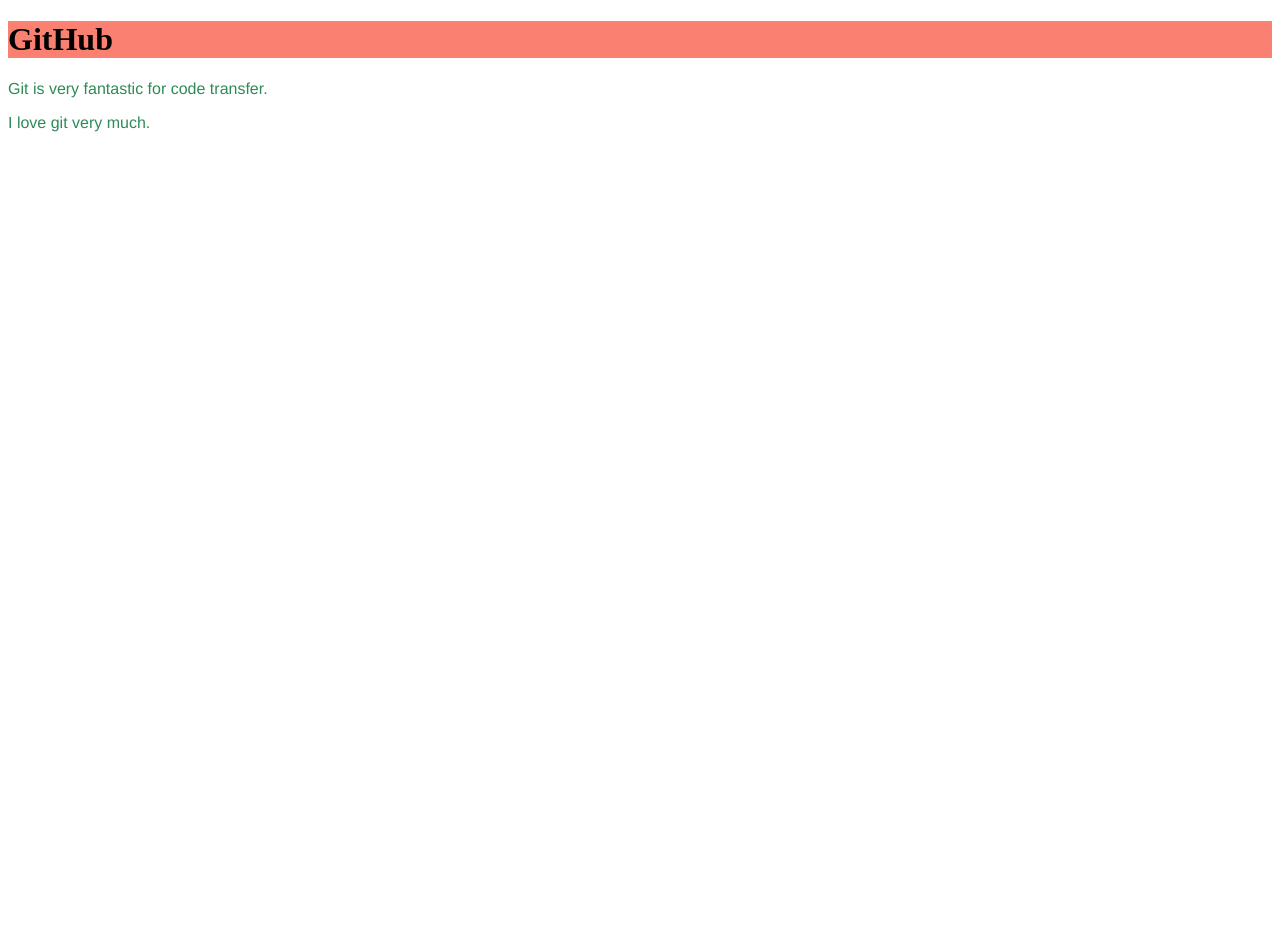
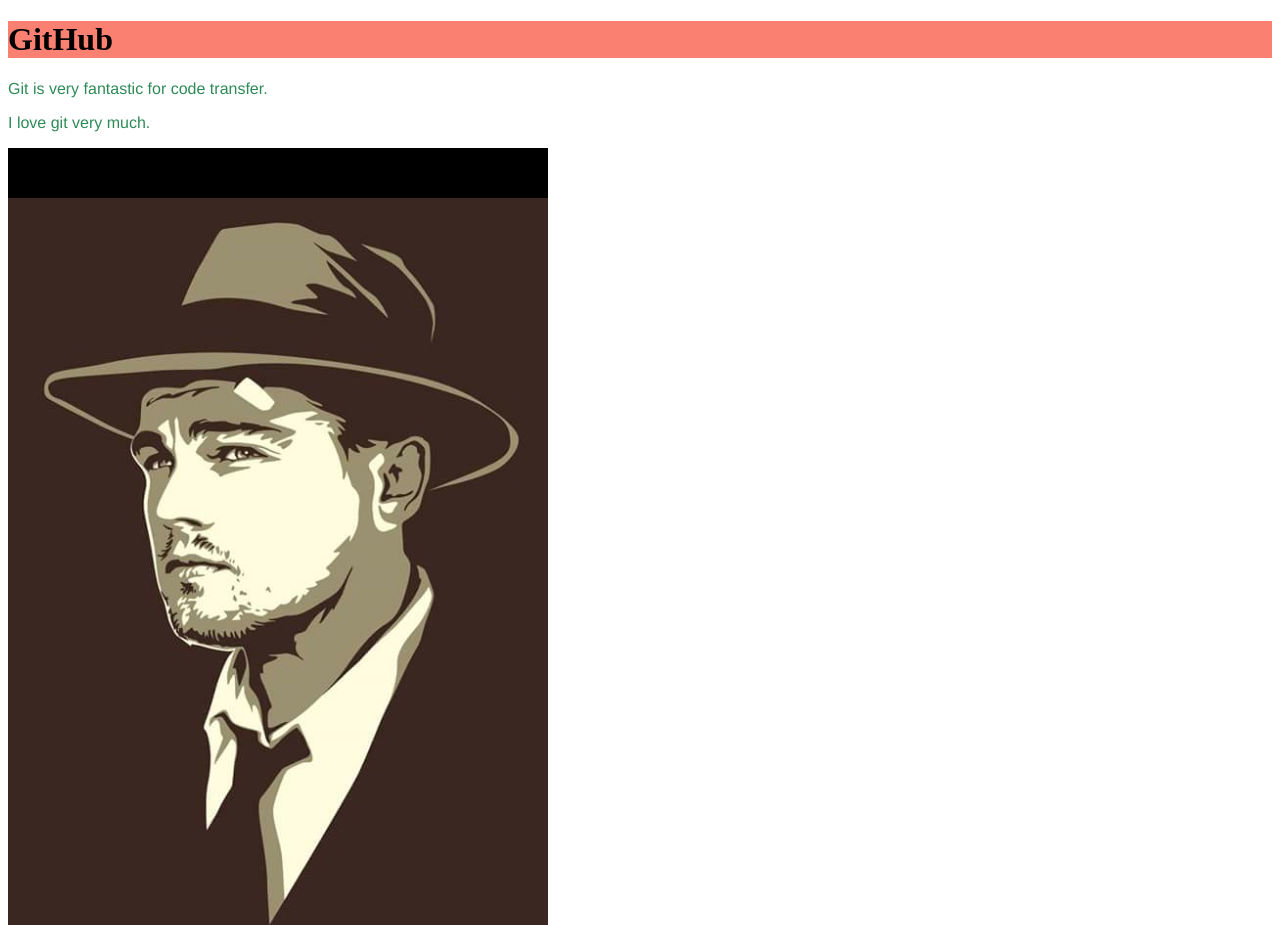
Before and after one commit to Aseer132051/Aseer132051, a plain HTML site: page index.html in a window 1280 px wide. Shown: the top 925 px of the page. Before the commit the page ends 800 px from the top, so only its background shows below. Drawn offline with Linux system fonts and the light colour scheme.

Commit message:
pic added

```diff
--- a/index.html
+++ b/index.html
@@ -6,10 +6,12 @@
     <meta name="viewport" content="width=device-width, initial-scale=1.0">
     <title>Second Git Repo</title>
     <link rel="stylesheet" href="new.css">
+    <link rel="shortcut icon" href="Sound thander.jpg" type="image/x-icon">
 </head>
 <body>
     <h1>GitHub</h1>
     <p>Git is very fantastic for code transfer.</p>
     <p>I love git very much.</p>
+    <p><img src="Tom cruise.JPG" alt=""></p>
 </body>
 </html>
```
Also changed, not shown: Sound thander.jpg (added), Tom cruise.JPG (added).
